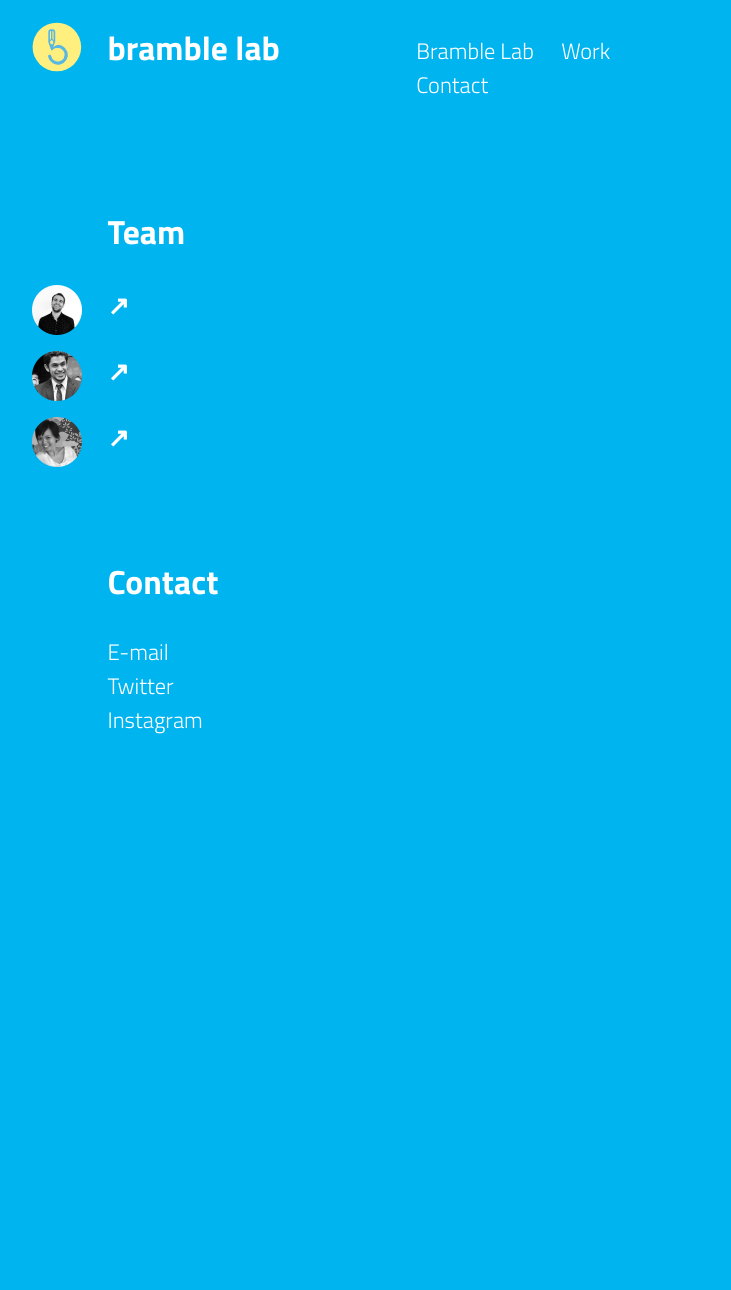
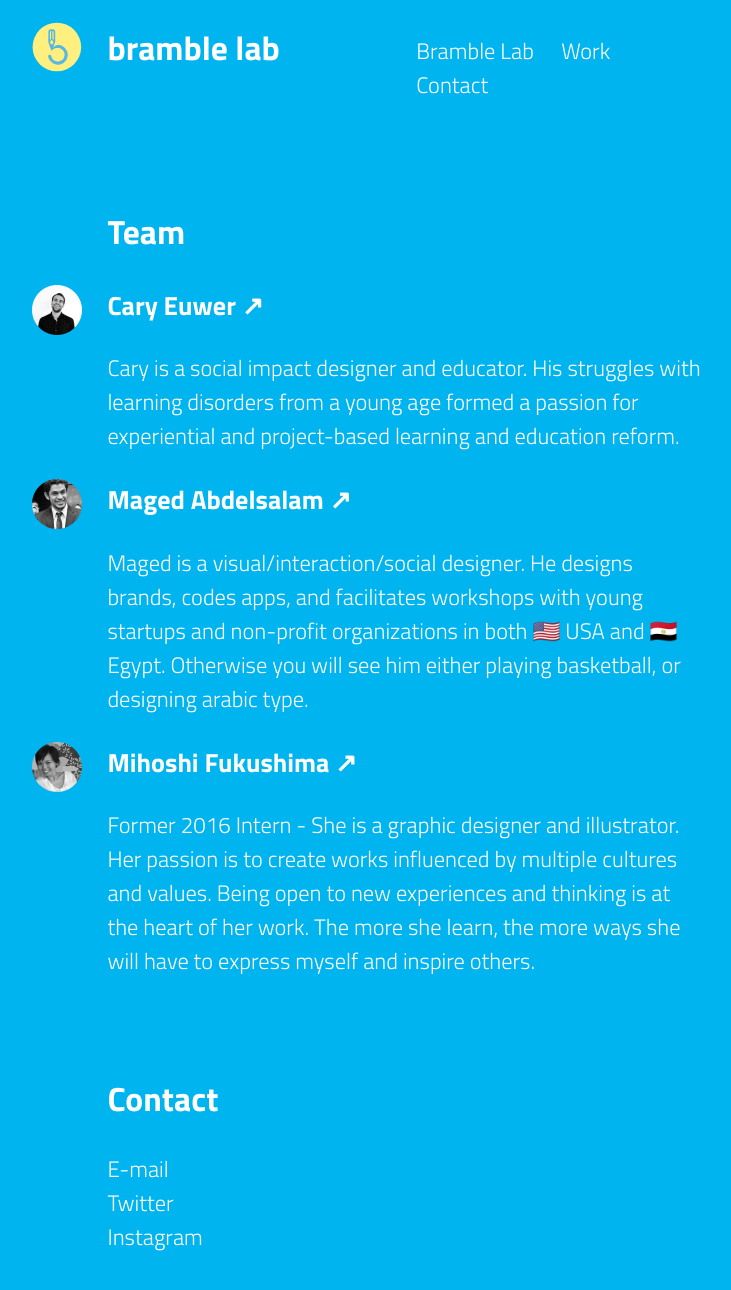
Before and after one commit to bramblelab/bramblelab.github.io, a Jekyll site: the page built from index.md, in a window 1280 px wide and 1400 px high, scrolled down 1461 px. Shown: the top 1290 px of the window, without its empty margins (235-966 px from the left). Built offline with Jekyll 4.4.1, drawn with Linux system fonts in a browser that asks for light colours; before the commit the page ends 2344 px from its top, so only the background shows below that.

Commit message:
Updated Index

```diff
--- a/index.md
+++ b/index.md
@@ -70,8 +70,8 @@ layout: page-layout
   <ul>
 {% for member in page.members %}
     <li>
-      <h3><a href="{{ page.members.link }}">{{ page.members.name }}</a></h3>
-      <p>{{ page.members.story }}</p>
+      <h3><a href="{{ members.link }}">{{ member.name }}</a></h3>
+      <p>{{ member.story }}</p>
     </li>
 {% endfor %}
   </ul>
```
